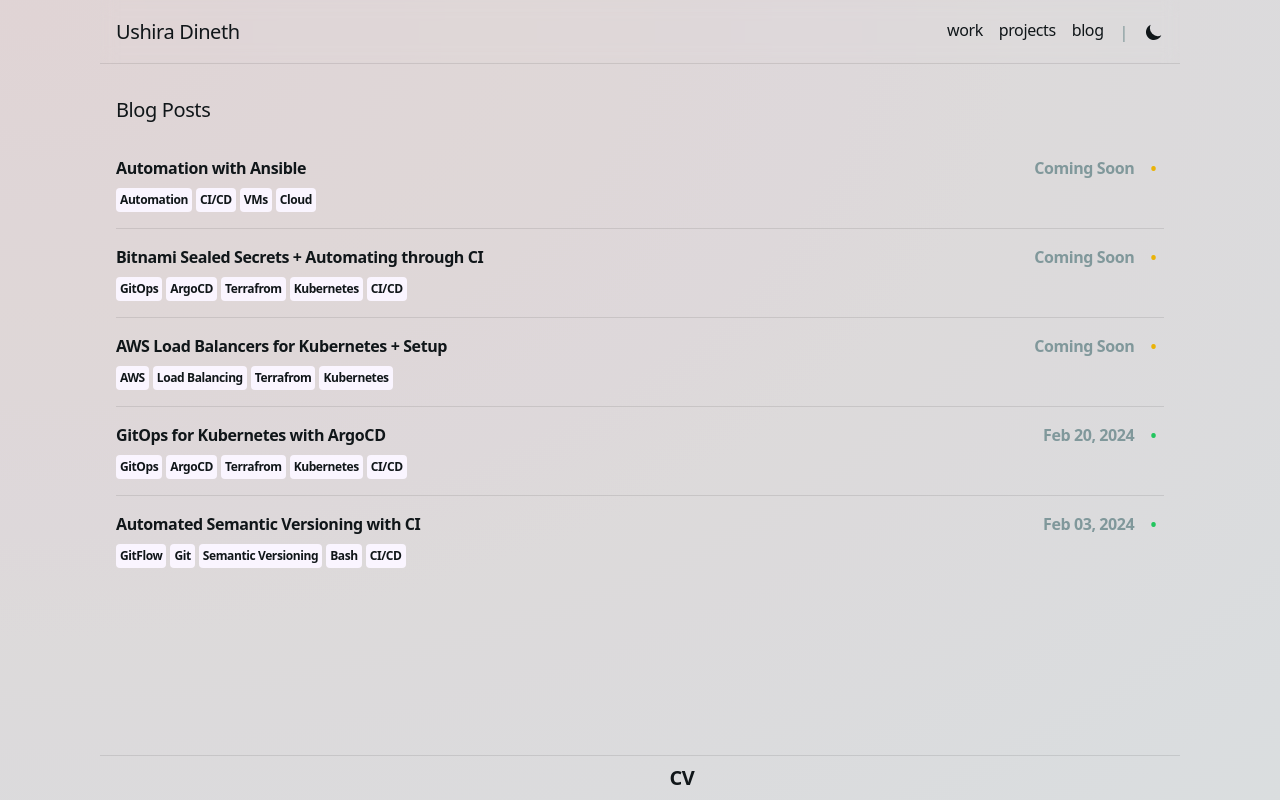
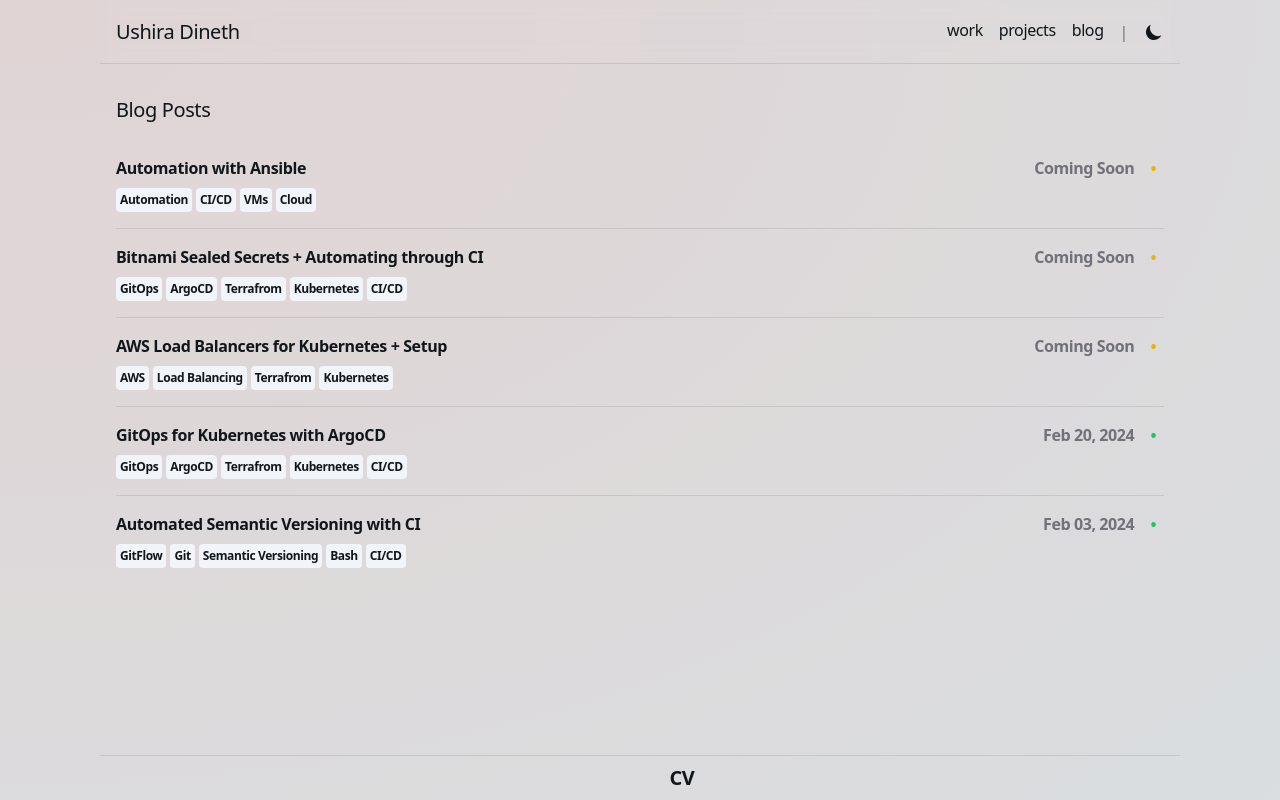
Before and after one commit to ushiradineth/portfolio, an Astro site: page /blog in a window 1280 px wide. Built offline with nearby package versions, Linux system fonts and the light colour scheme; Astro itself is replaced by a stand-in of ours; some icons are missing.

Commit message:
fix: update colorscheme for clarity

```diff
--- a/src/layouts/Layout.astro
+++ b/src/layouts/Layout.astro
@@ -74,8 +74,8 @@ const jsonLd =
 				--background: 247, 252, 254; /* #f7fcfe */
 				--primary: 46, 82, 97; /* #2e5261 */
 				--accent: 255, 241, 242; /* #fecdd3 (rose-200) */
-				--accent-contrast: 250, 245, 255; /* #faf5ff (purple-50) */
-				--muted: 128, 152, 155; /* #80989b */
+				--accent-contrast: 241, 245, 249; /* #f1f5f9 */
+				--muted: 113, 113, 122; /* #71717a */
 				--border: 24, 24, 27, 0.1; /* #18181b1a */
 			}
 
@@ -85,7 +85,7 @@ const jsonLd =
 				--primary: 159, 195, 210; /* #9fc3d2 */
 				--accent: 15, 23, 42; /* #0f172a (slate-900) */
 				--accent-contrast: 30, 41, 59; /* #1e293b (slate-800) */
-				--muted: 128, 152, 155; /* #80989b */
+				--muted: 156, 163, 175; /* #9ca3af */
 				--border: 255, 255, 255, 0.1; /* #ffffff1a */
 			}
 
```
